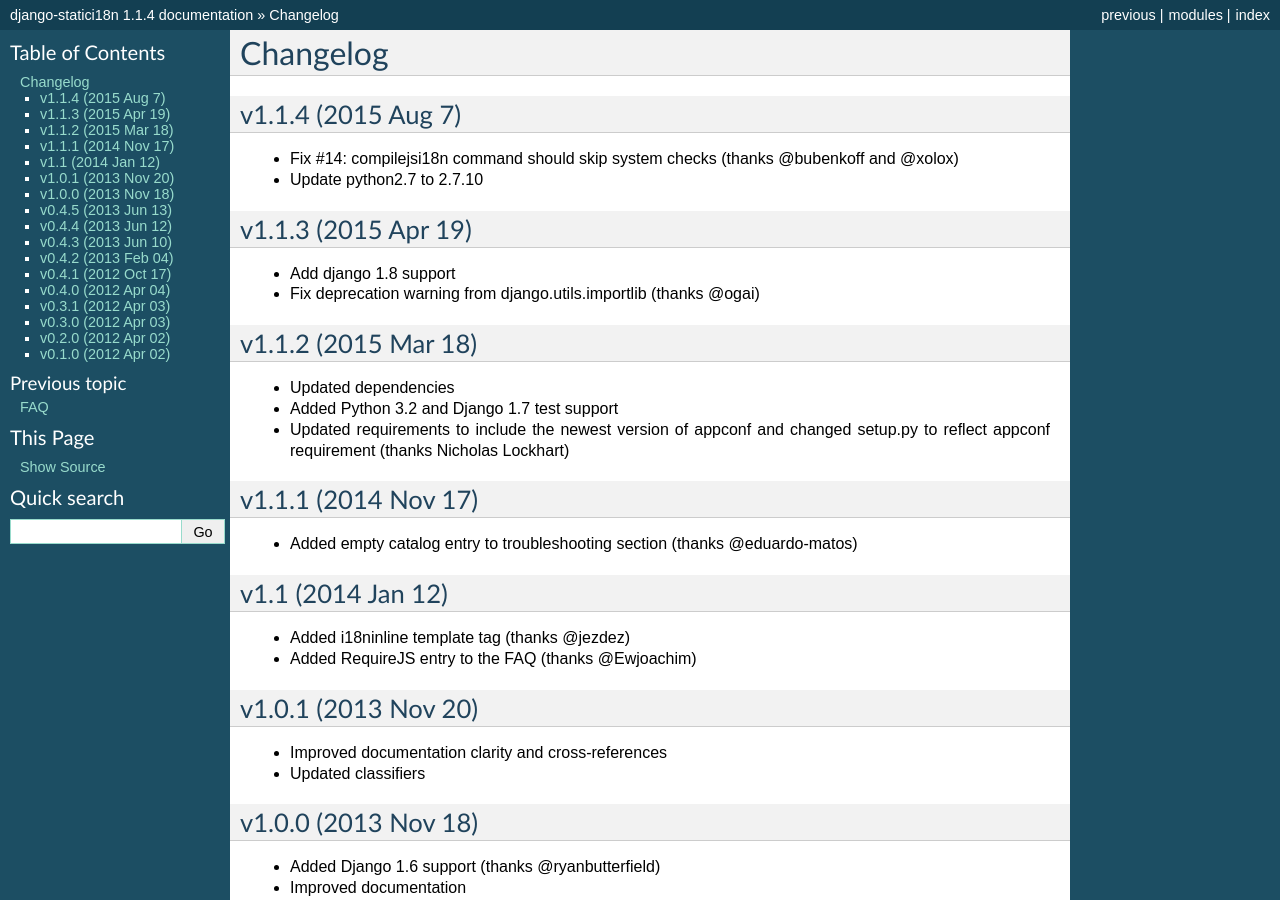
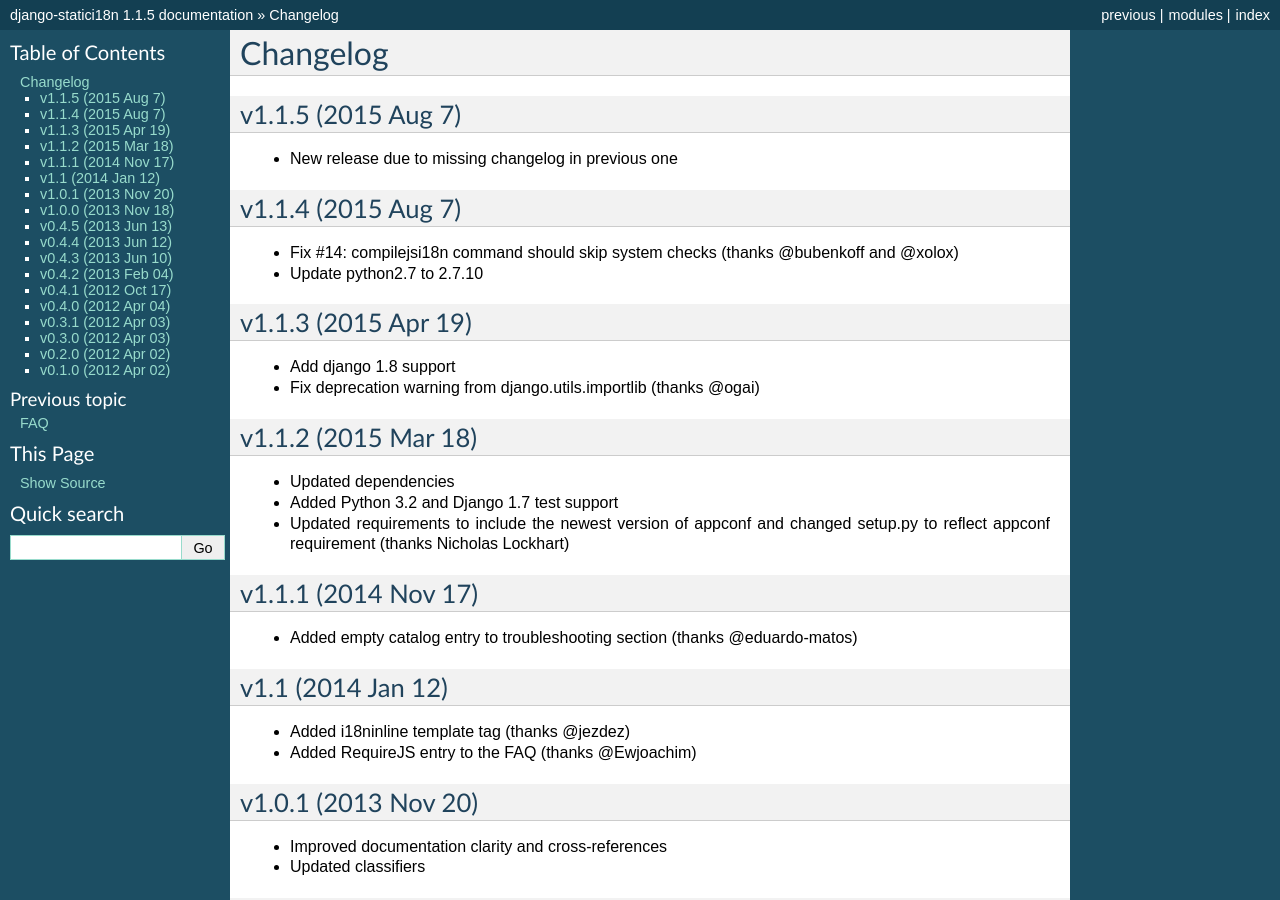
Before and after one commit to zyegfryed/django-statici18n, a Sphinx documentation site: the page built from docs/changelog.rst, in a window 1280 px wide and 900 px high. Built offline with Sphinx 7.4.7, drawn with Linux system fonts in a browser that asks for light colours; some of the changed text lies outside the part shown.

Commit message:
Bump version

```diff
--- a/docs/changelog.rst
+++ b/docs/changelog.rst
@@ -1,5 +1,10 @@
 Changelog
 =========
+
+v1.1.5 (2015 Aug 7)
+-------------------
+
+* New release due to missing changelog in previous one
 
 v1.1.4 (2015 Aug 7)
 ---------------------
--- a/docs/conf.py
+++ b/docs/conf.py
@@ -58,7 +58,7 @@
 # The short X.Y version.
 version = '1.1'
 # The full version, including alpha/beta/rc tags.
-release = '1.1.4'
+release = '1.1.5'
 
 # The language for content autogenerated by Sphinx. Refer to documentation
 # for a list of supported languages.
--- a/setup.py
+++ b/setup.py
@@ -2,7 +2,7 @@
 
 setup(
     name="django-statici18n",
-    version="1.1.4",
+    version="1.1.5",
     author="Sebastien Fievet",
     author_email="zyegfryed@gmail.com",
     url="http://django-statici18n.readthedocs.org/",
--- a/src/statici18n/__init__.py
+++ b/src/statici18n/__init__.py
@@ -1,2 +1,2 @@
 # following PEP 386
-__version__ = "1.1.4"
+__version__ = "1.1.5"
```
